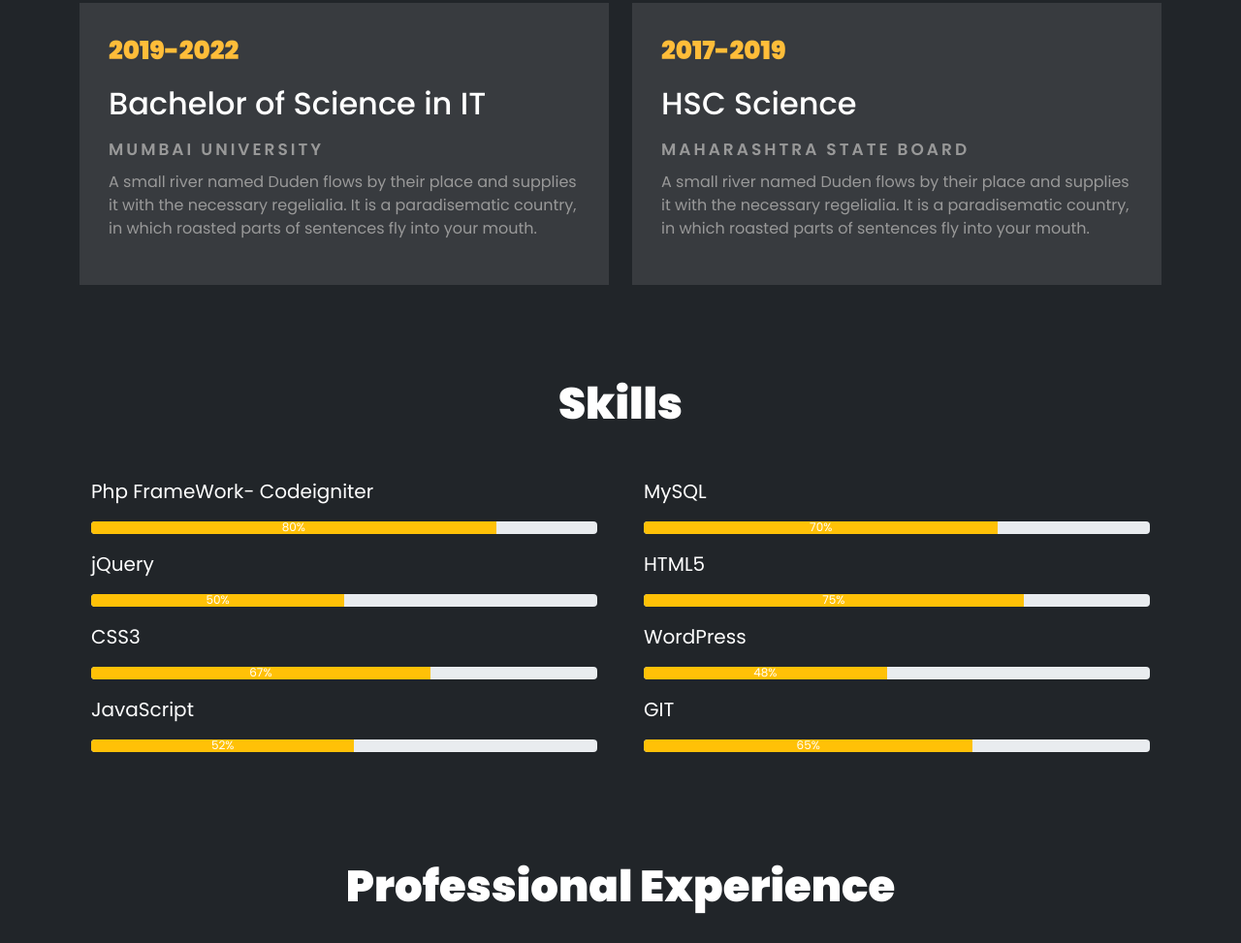
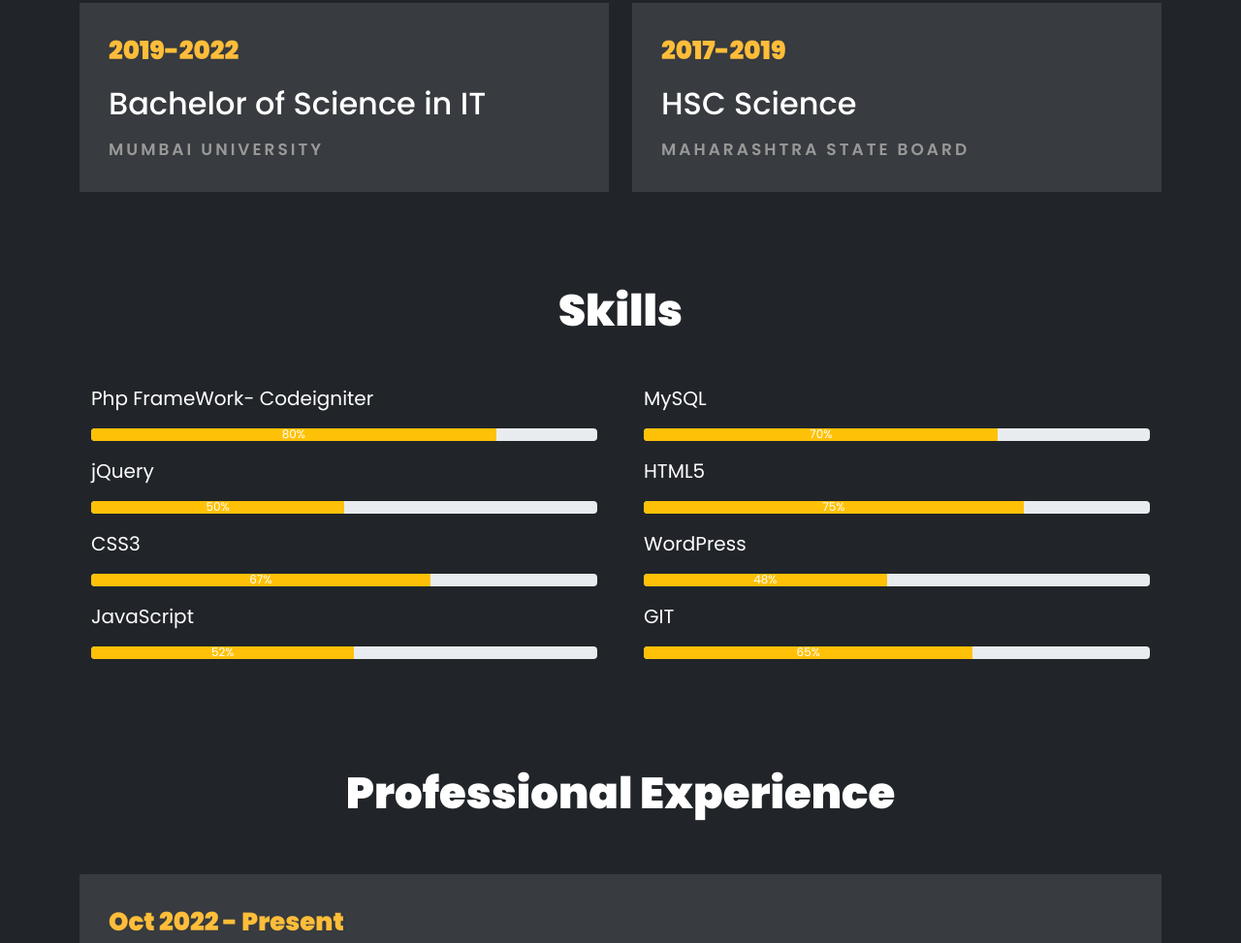
Before and after one commit to jayKanojiya1/jay_portfolio, a plain HTML site: page index.html in a window 1280 px wide. Shown: the part 1015-1988 px from the top of the page at 97% size. Drawn offline with nearby package versions, Linux system fonts and the light colour scheme.

Commit message:
first commit

```diff
--- a/index.html
+++ b/index.html
@@ -118,9 +118,9 @@
               <span class="date">2019-2022</span>
               <h2 class="text-white my-3">Bachelor of Science in IT</h2>
               <span class="position">Mumbai University</span>
-              <p class="grey mt-2">A small river named Duden flows by their place and supplies it with the necessary
+              <!-- <p class="grey mt-2">A small river named Duden flows by their place and supplies it with the necessary
                 regelialia. It is a
-                paradisematic country, in which roasted parts of sentences fly into your mouth.</p>
+                paradisematic country, in which roasted parts of sentences fly into your mouth.</p> -->
             </div>
 
           </div>
@@ -129,9 +129,9 @@
               <span class="date">2017-2019</span>
               <h2 class="text-white my-3">HSC Science</h2>
               <span class="position">Maharashtra State Board</span>
-              <p class="grey mt-2">A small river named Duden flows by their place and supplies it with the necessary
+              <!-- <p class="grey mt-2">A small river named Duden flows by their place and supplies it with the necessary
                 regelialia. It is a
-                paradisematic country, in which roasted parts of sentences fly into your mouth.</p>
+                paradisematic country, in which roasted parts of sentences fly into your mouth.</p> -->
             </div>
 
           </div>
```
